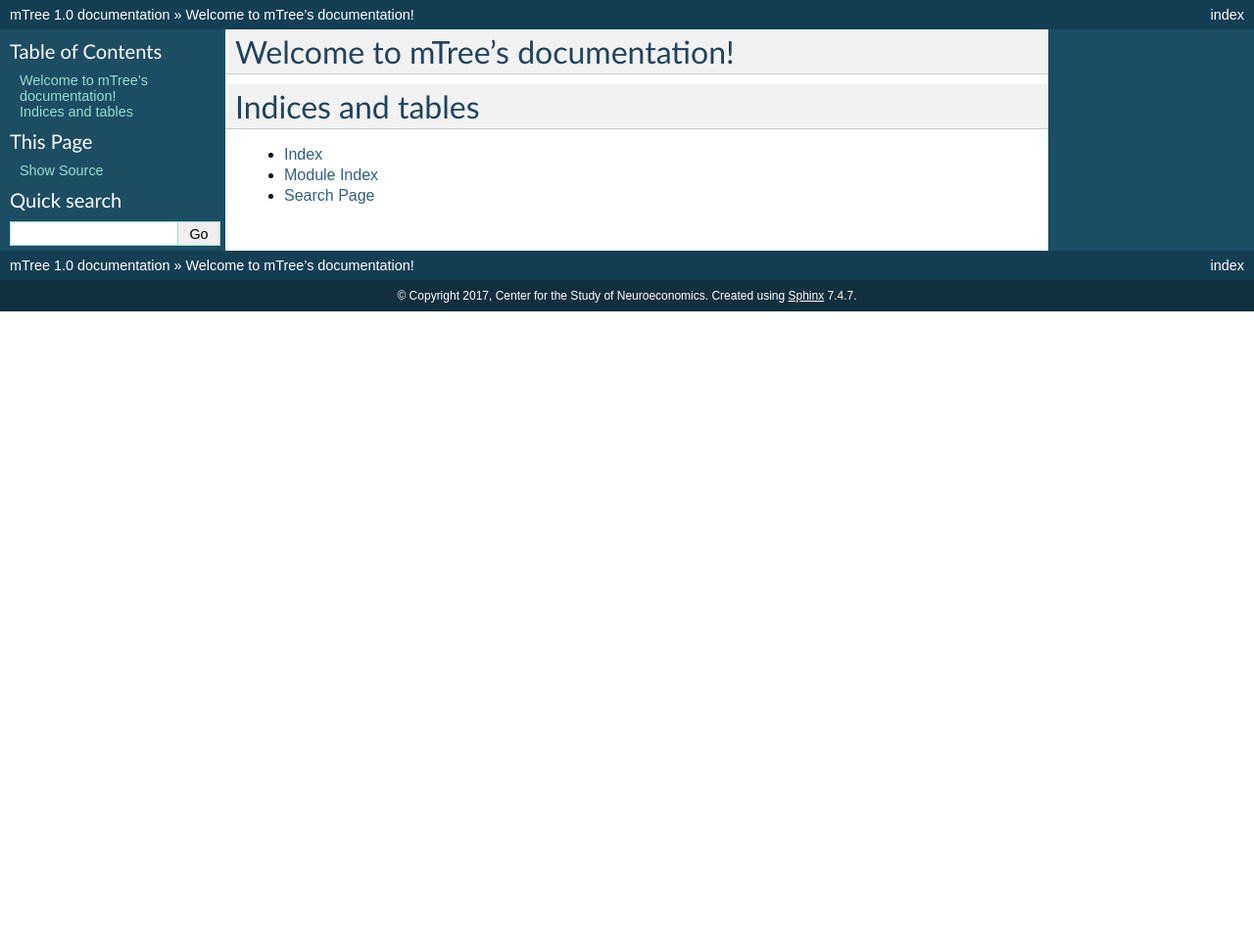
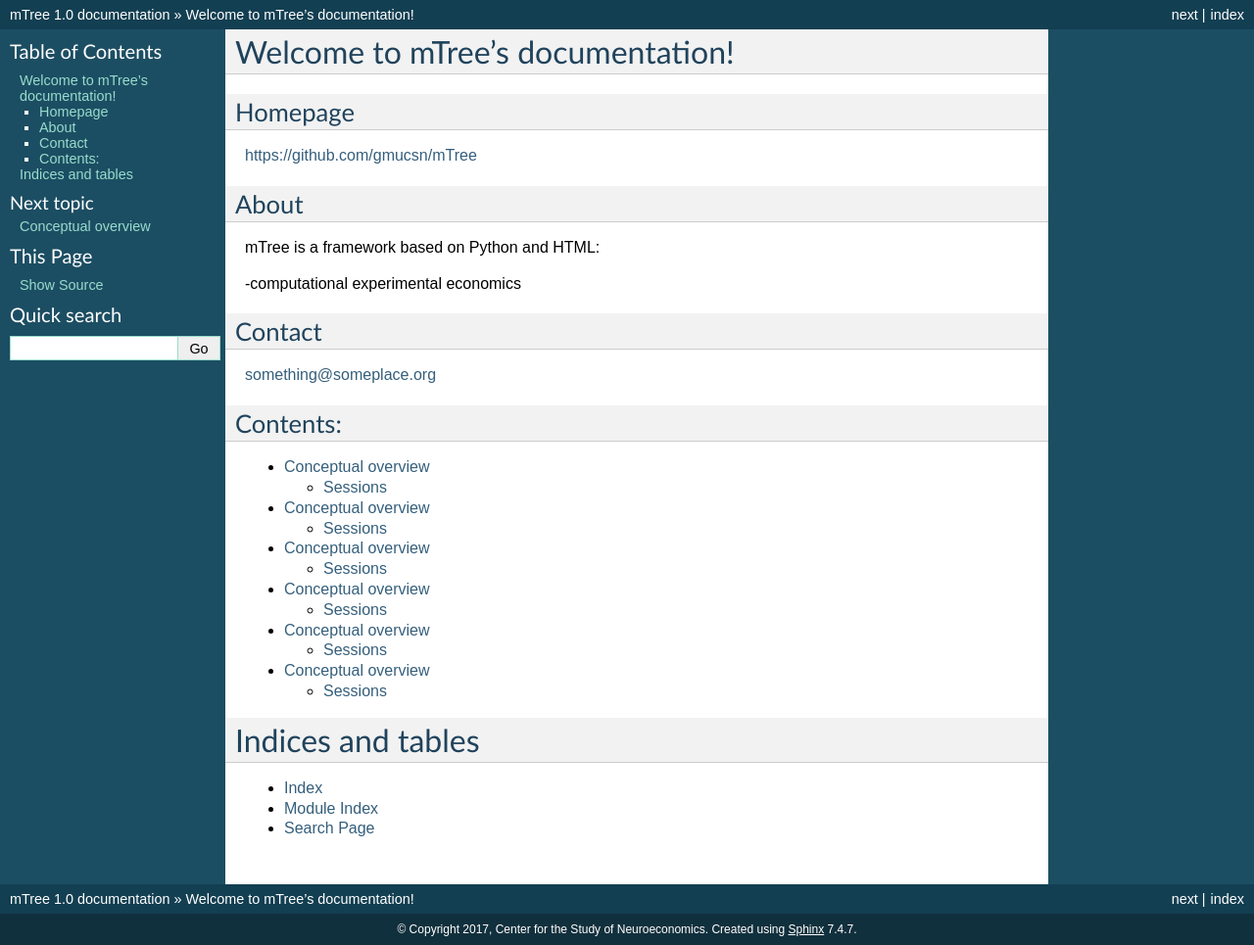
Before and after one commit to gmucsn/mTree_docs, a Sphinx documentation site: the page built from docs/index.rst, in a window 1280 px wide. Shown: the whole page at 98% size. Built offline with Sphinx 7.4.7, drawn with Linux system fonts in a browser that asks for light colours; before the commit the page ends 900 px from its top, so only the background shows below that.

Commit message:
base docs

```diff
--- a/docs/index.rst
+++ b/docs/index.rst
@@ -12,6 +12,42 @@
 
 
 
+Homepage
+^^^^^^^^
+
+https://github.com/gmucsn/mTree
+
+
+About
+^^^^^
+
+mTree is a framework based on Python and HTML:
+
+-computational experimental economics
+
+
+Contact
+^^^^^^^
+
+something@someplace.org
+
+
+Contents:
+^^^^^^^^^
+
+.. toctree::
+    :maxdepth: 2
+
+    install.rst
+    tutorial/intro.rst
+    conceptual_overview.rst
+    admin.rst
+    mturk.rst
+    settings.rst
+
+
+
+
 Indices and tables
 ==================
 
```
Also changed, not shown: docs/admin.rst (added, +14 -0 lines), docs/conceptual_overview.rst (added, +14 -0 lines), docs/install.rst (added, +14 -0 lines), docs/mturk.rst (added, +14 -0 lines), docs/settings.rst (added, +14 -0 lines), docs/tutorial/intro.rst (added, +14 -0 lines), 1 other file.
